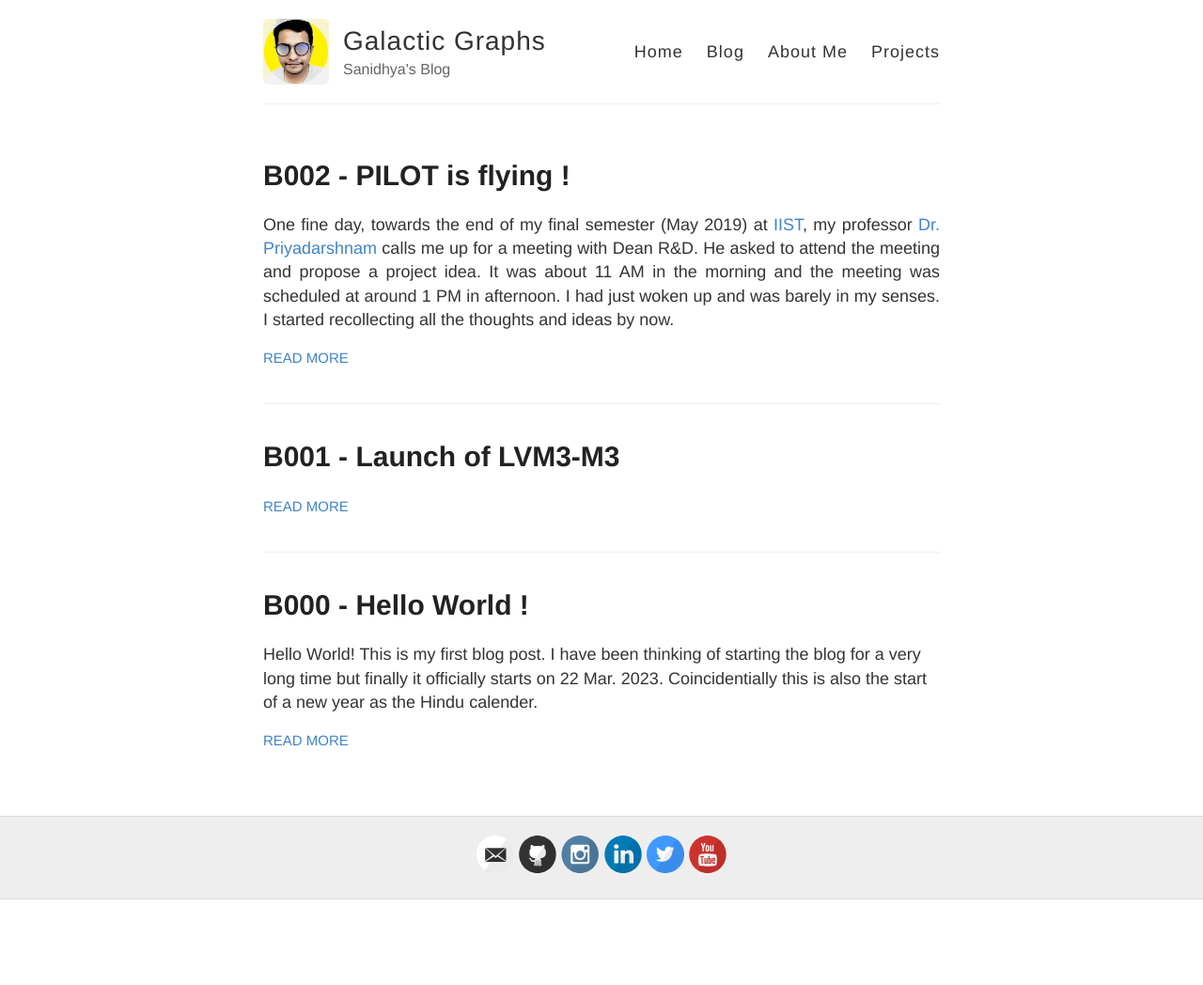
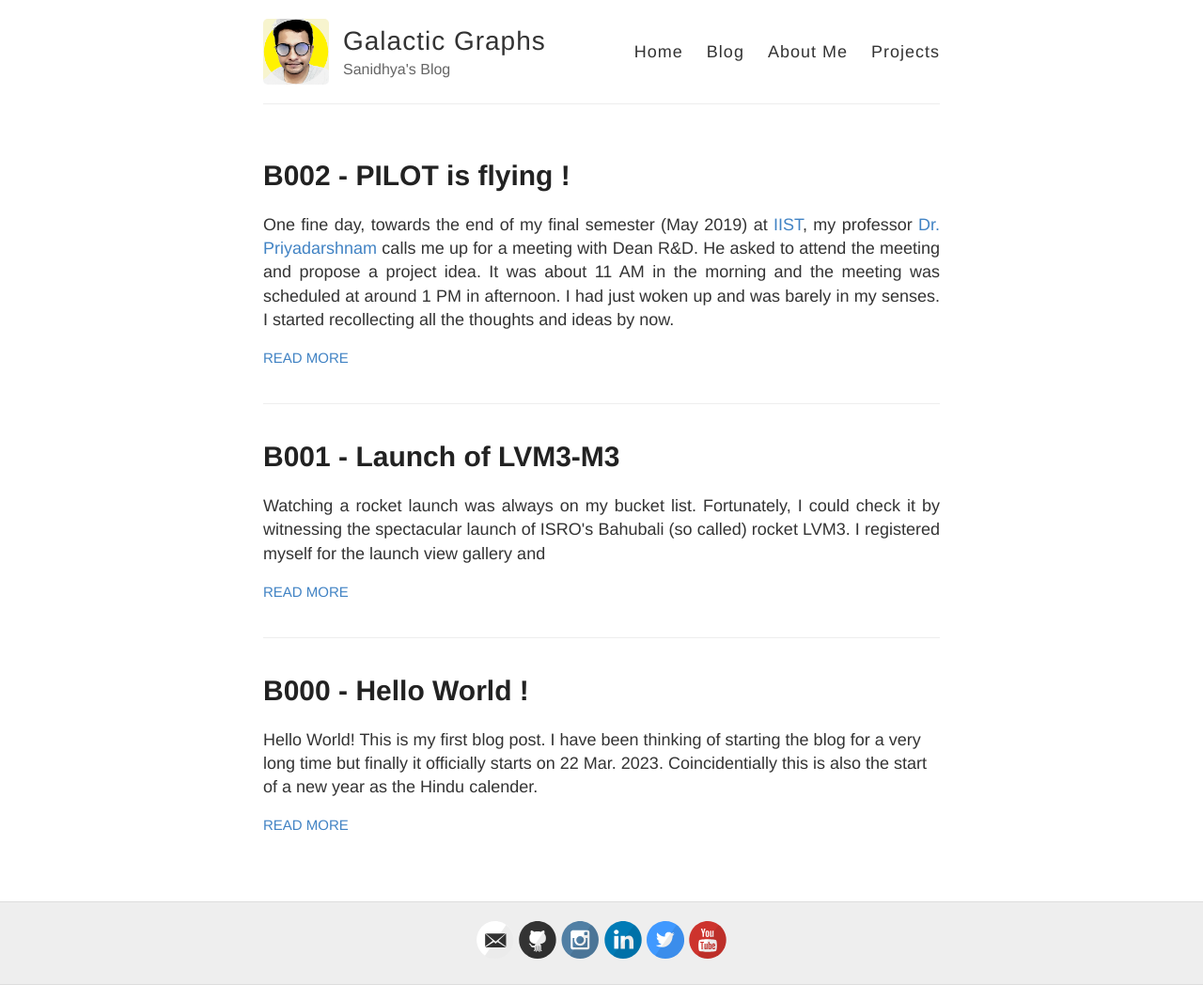
Before and after one commit to quakthemaster/Galactic-Graphs, a Jekyll site: the page built from blog.html, in a window 1280 px wide. Shown: the whole page at 94% size. Built offline with Jekyll 4.4.1, drawn with Linux system fonts in a browser that asks for light colours; before the commit the page ends 957 px from its top, so only the background shows below that.

Commit message:
completed B001

```diff
--- a/_posts/2023-03-26-Launch of LVM3-M3.md
+++ b/_posts/2023-03-26-Launch of LVM3-M3.md
@@ -4,10 +4,20 @@ title: B001 - Launch of LVM3-M3
 ---
 
 <p align="justify">
+Watching a rocket launch was always on my bucket list. Fortunately, I could check it by witnessing the spectacular launch of ISRO's Bahubali (so called) rocket LVM3. I registered myself for the launch view gallery and
+</p>
 
 
+<p align="justify">
+The launch was scheduled on 26th March 2023 (Sunday) at 9:00 AM. Nothing can be a better treat for a weekend than experiencing the bright yellow burning tail of the rocket going up in the sky.
 </p>
 
+## Few tips on watching the launch from ISRO's public gallery
+
+1. Since, a lot of people visit on the launch day, it's a good idea to reach the location atleast one hour in advance to avoid traffic and clear security checking.
+2. If its a day launch, carry an umbrella, binoculars and sun glasses.
+3. There are not much overnight stay options in Sullerpeta (nearest town to SHAR), better options could be Sricity, Chennai or Tirupati.
+4. The registration website for launch view gallery can be found [here](https://lvg.shar.gov.in/VSCREGISTRATION/index.jsp").
 
 <figure>
 	<img src="{{ site.baseurl }}/images/B001_1.jpg" alt="PILOT OBC Board" style="width:100%; height:100%">
```
Also changed, not shown: 2 other files.
